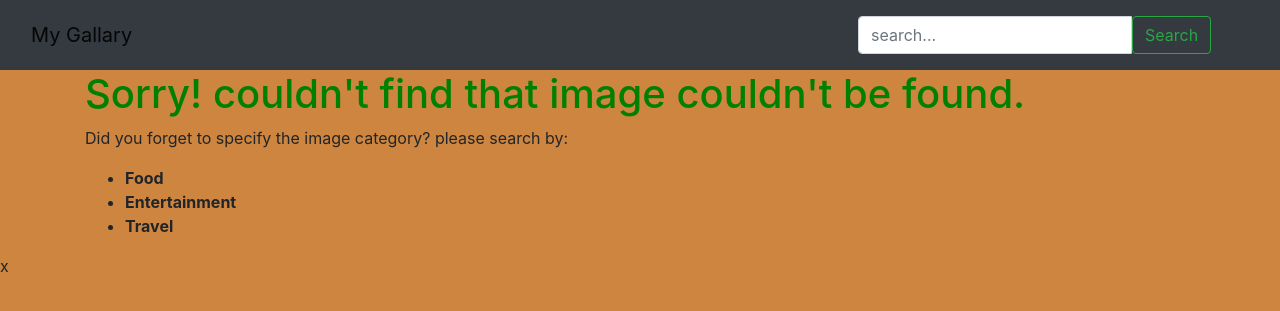
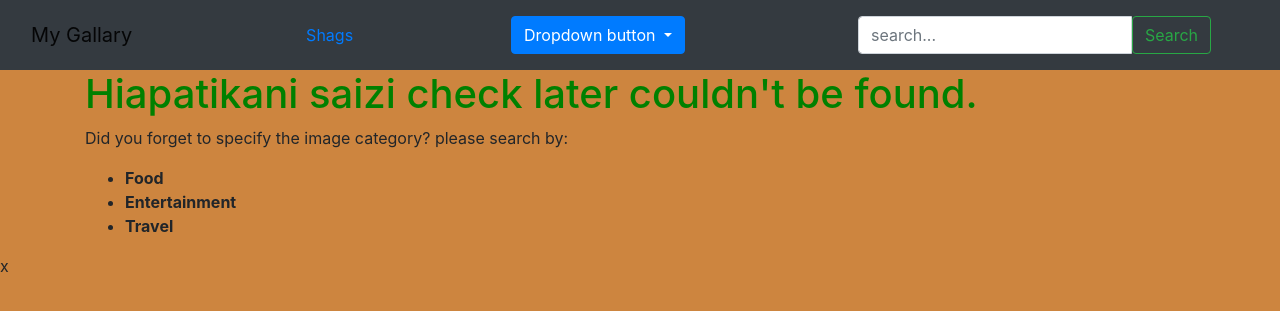
Before and after one commit to koyoo-maxwel/gallary, a Django app: page /search/ in a window 1280 px wide. Shown: the top 311 px of the page. Run offline with Django 3.2, Linux system fonts and the light colour scheme; some libraries are stand-ins or nearby versions; some web fonts are replaced.

Commit message:
app is working can view different categories

```diff
--- a/application/gallary/templates/all-gallary/today-gallary.html
+++ b/application/gallary/templates/all-gallary/today-gallary.html
@@ -2,7 +2,7 @@
 {% block content %}
 {{ block.super}}
 <div class="container">
-  <div class="row p-0 m-0">
+  <div class="row p-20 m-3">
     {% for gallary_item in gallary %}
     <div class="col-4">
 
--- a/application/gallary/templates/navbar.html
+++ b/application/gallary/templates/navbar.html
@@ -4,6 +4,17 @@
       <a class="navbar-brand" href="{% url 'gallaryToday' %}">My Gallary</a>
 
     </div>
+    <a class="navbar-content"  style="text-decoration:none" href="/location/Shags">Shags</a>
+    <div class="dropdown">
+        <button type="button" class="btn btn-primary dropdown-toggle" data-toggle="dropdown">
+          Dropdown button
+        </button>
+        <div class="dropdown-menu">
+          <a class="dropdown-item" href="#">Link 1</a>
+          <a class="dropdown-item" href="#">Link 2</a>
+          <a class="dropdown-item" href="#">Link 3</a>
+        </div>
+      </div>
 
     <div class="col-sm-4 col-md-4 navbar-right">
 
--- a/application/gallary/urls.py
+++ b/application/gallary/urls.py
@@ -6,7 +6,8 @@
 urlpatterns=[
     url('^$',views.today_gallary,name='gallaryToday'),
     url(r'^search/', views.search_results, name='search_results'),
-    url(r'^image/(\d+)',views.Image,name ='image')
+    url(r'^image/(\d+)',views.Image,name ='image'),
+    url(r'^location/(\w+)',views.shags,name='locations'),
 
 ]
 
--- a/application/gallary/views.py
+++ b/application/gallary/views.py
@@ -21,7 +21,14 @@
         return render(request, 'all-gallary/search.html',{"message":message,"images":searched_images})
 
     else:
-        message = "Sorry! couldn't find that image"
+        message = "Hiapatikani saizi check later"
 
 
         return render(request, 'all-gallary/search.html',{"message":message})
+
+
+def shags(request,location_name):
+    image = Location.objects.get(name=location_name)
+    x = image.id
+    gallary = Image.objects.filter(location_id=x)
+    return render(request,'all-gallary/location.html',{'gallary':gallary})
```
Also changed, not shown: application/gallary/templates/all-gallary/location.html (added, +19 -0 lines), application/media/images/food_SOeoJUv.jpeg (added).
